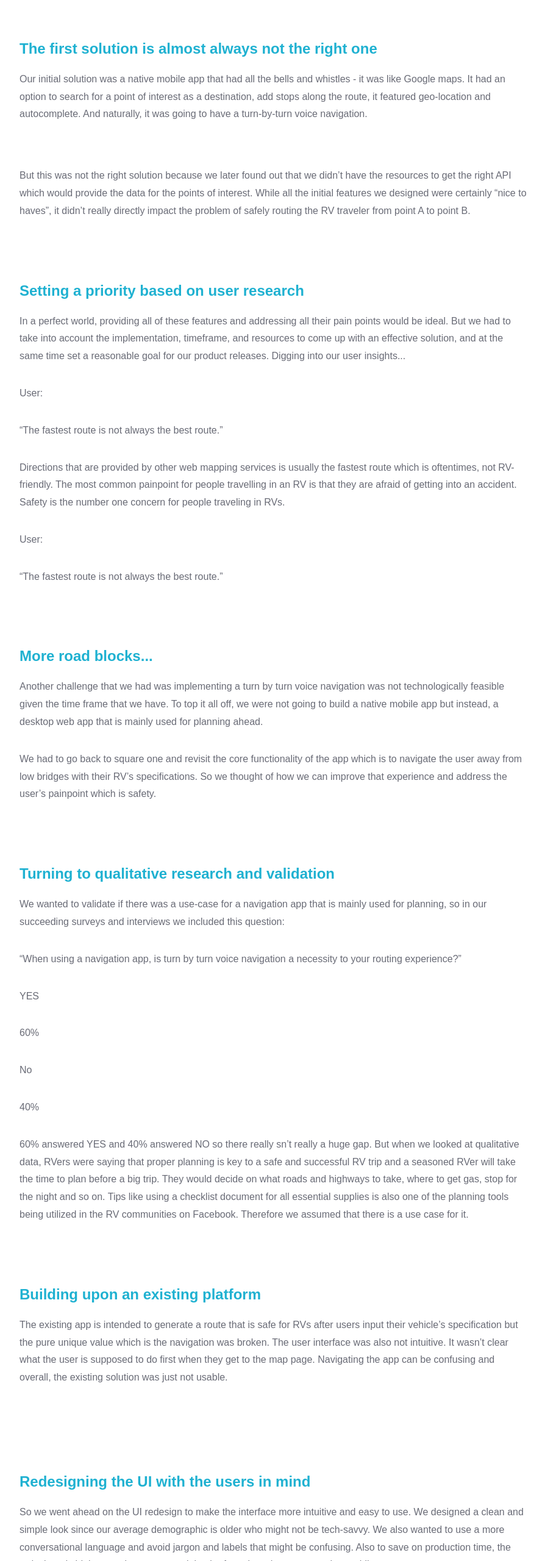
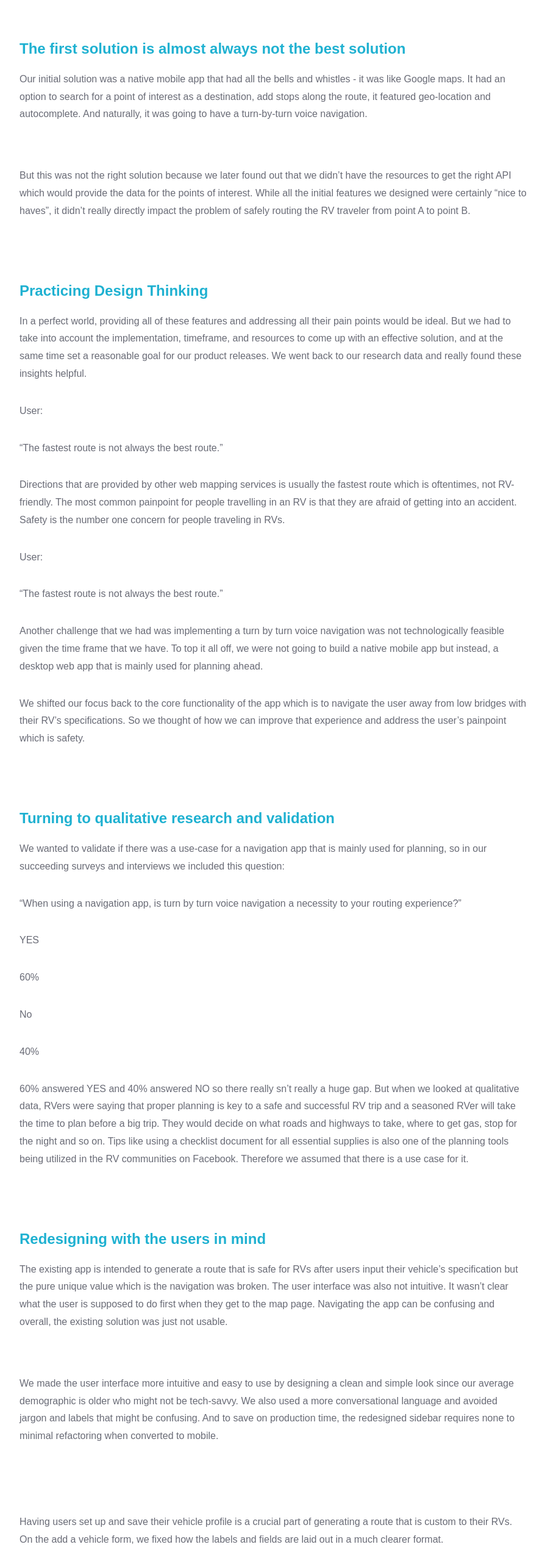
Before and after one commit to joanneberina/MyPortfolio, a plain HTML site: page rvway.html in a window 1280 px wide. Shown: the part 2260-4820 px from the top of the page at 61% size, without its empty margins (192-1086 px from the left). Drawn offline with Linux system fonts and the light colour scheme; a web font is replaced by a local one.

Commit message:
edit content

```diff
--- a/rvway.html
+++ b/rvway.html
@@ -139,10 +139,10 @@
                 </div>
             </div>
         </section>
-        <!-- The first solution is almost always not the right one -->
+        <!-- The first solution is almost always not the best solution -->
         <section class="p-container">
             <div class="section-title">
-                <h2>The first solution is almost always not the right one</h2>
+                <h2>The first solution is almost always not the best solution</h2>
             </div>
             <div class="section-content">
                 <p>Our initial solution was a native mobile app that had all the bells and whistles - it was like Google maps. It had an option to search for a point of interest as a destination, add stops along the route, it featured geo-location and autocomplete. And naturally, it was going to have a turn-by-turn voice navigation.</p>
@@ -155,13 +155,13 @@
                 <p>But this was not the right solution because we later found out that we didn’t have the resources to get the right API which would provide the data for the points of interest. While all the initial features we designed were certainly “nice to haves”, it didn’t really directly impact the problem of safely routing the RV traveler from point A to point B.</p>
             </div>
         </section>
-        <!-- Setting a priority based on user research -->
+        <!-- Practicing Design Thinking -->
         <section class="p-container">
             <div class="section-title">
-                <h2>Setting a priority based on user research</h2>
+                <h2>Practicing Design Thinking</h2>
             </div>
             <div class="section-content">
-                <p>In a perfect world, providing all of these features and addressing all their pain points would be ideal. But we had to take into account the implementation, timeframe, and resources to come up with an effective solution, and at the same time set a reasonable goal for our product releases. Digging into our user insights...</p>
+                <p>In a perfect world, providing all of these features and addressing all their pain points would be ideal. But we had to take into account the implementation, timeframe, and resources to come up with an effective solution, and at the same time set a reasonable goal for our product releases. We went back to our research data and really found these insights helpful.</p>
                 <!-- Text highlight -->
                 <div class="highlight">
                     <p>User:</p>
@@ -172,16 +172,9 @@
                     <p>User:</p>
                     <p>“The fastest route is not always the best route.”</p>
                 </div>
+                <p>Another challenge that we had was implementing a turn by turn voice navigation was not technologically feasible given the time frame that we have. To top it all off, we were not going to build a native mobile app but instead, a desktop web app that is mainly used for planning ahead.</p>
+                <p>We shifted our focus back to the core functionality of the app which is to navigate the user away from low bridges with their RV’s specifications. So we thought of how we can improve that experience and address the user’s painpoint which is safety. </p>
             </div>
-        </section>
-        <!-- More road blocks -->
-        <section class="p-container">
-            <div class="section-title">
-                <h2>More road blocks...</h2>
-            </div>
-            <div class="section-content">
-                <p>Another challenge that we had was implementing a turn by turn voice navigation was not technologically feasible given the time frame that we have. To top it all off, we were not going to build a native mobile app but instead, a desktop web app that is mainly used for planning ahead.</p>
-                <p>We had to go back to square one and revisit the core functionality of the app which is to navigate the user away from low bridges with their RV’s specifications. So we thought of how we can improve that experience and address the user’s painpoint which is safety. </p>
         </section>
         <!-- Turning to qualitative research and validation -->
         <section class="p-container">
@@ -207,26 +200,19 @@
                 <p>60% answered YES and 40% answered NO so there really sn’t really a huge gap. But when we looked at qualitative data, RVers were saying that proper planning is key to a safe and successful RV trip and a seasoned RVer will take the time to plan before a big trip. They would decide on what roads and highways to take, where to get gas, stop for the night and so on. Tips like using a checklist document for all essential supplies is also one of the planning tools being utilized in the RV communities on Facebook. Therefore we assumed that there is a use case for it.</p>
             </div>
         </section>
-        <!-- Building upon an existing platform -->
+        <!-- Redesigning with the users in mind -->
         <section class="p-container">
             <div class="section-title">
-                <h2>Building upon an existing platform</h2>
+                <h2>Redesigning with the users in mind</h2>
             </div>
             <div class="section-content">
                 <p>The existing app is intended to generate a route that is safe for RVs after users input their vehicle’s specification but the pure unique value which is the navigation was broken. The user interface was also not intuitive. It wasn’t clear what the user is supposed to do first when they get to the map page. Navigating the app can be confusing and overall, the existing solution was just not usable.</p>
                 <div class="figure">
                     <img src="images/rvway-before.png" alt="">
                 </div>
-        </section>
-        <!-- Redesigning the UI with the users in mind -->
-        <section class="p-container">
-            <div class="section-title">
-                <h2>Redesigning the UI with the users in mind</h2>
-            </div>
-            <div class="section-content">
-                <p>So we went ahead on the UI redesign to make the interface more intuitive and easy to use. We designed a clean and simple look since our average demographic is older who might not be tech-savvy. We also wanted to use a more conversational language and avoid jargon and labels that might be confusing. Also to save on production time, the redesigned sidebar requires none to minimal refactoring when converted to mobile.</p>
+                <p>We made the user interface more intuitive and easy to use by designing a clean and simple look since our average demographic is older who might not be tech-savvy. We also used a more conversational language and avoided jargon and labels that might be confusing. And to save on production time, the redesigned sidebar requires none to minimal refactoring when converted to mobile.</p>
                 <div class="figure">
-                    <img src="images/map-blank.png" alt="">
+                <img src="images/map-blank.png" alt="">
                 </div>
                 <div class="figure">
                     <img src="images/before-after.png" alt="">
```
